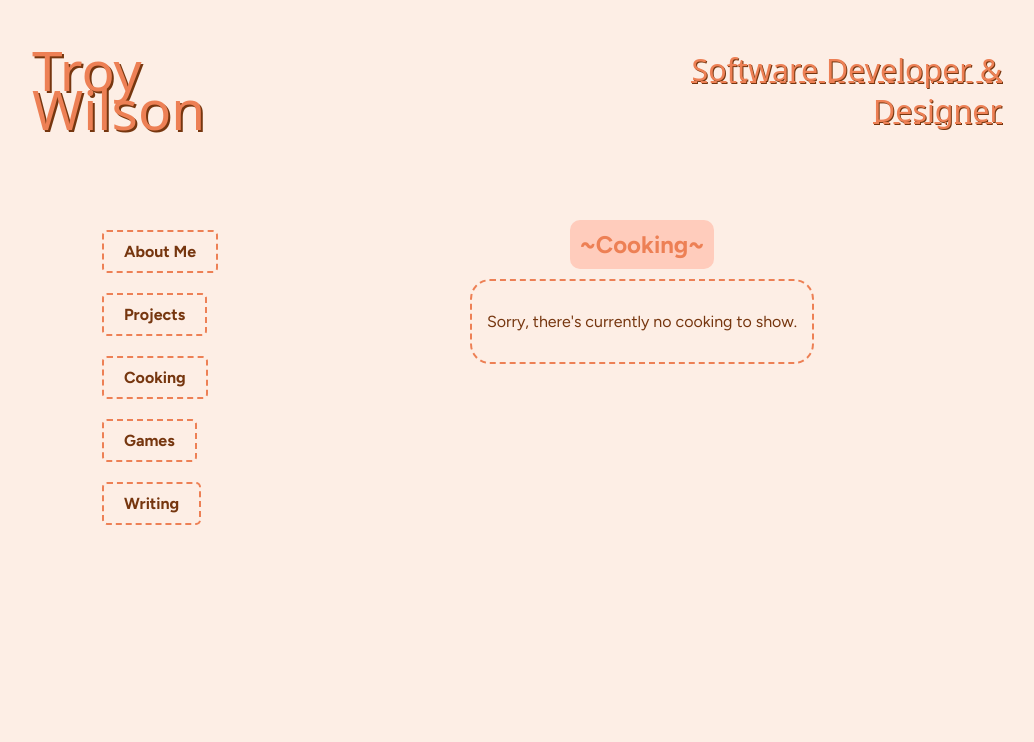
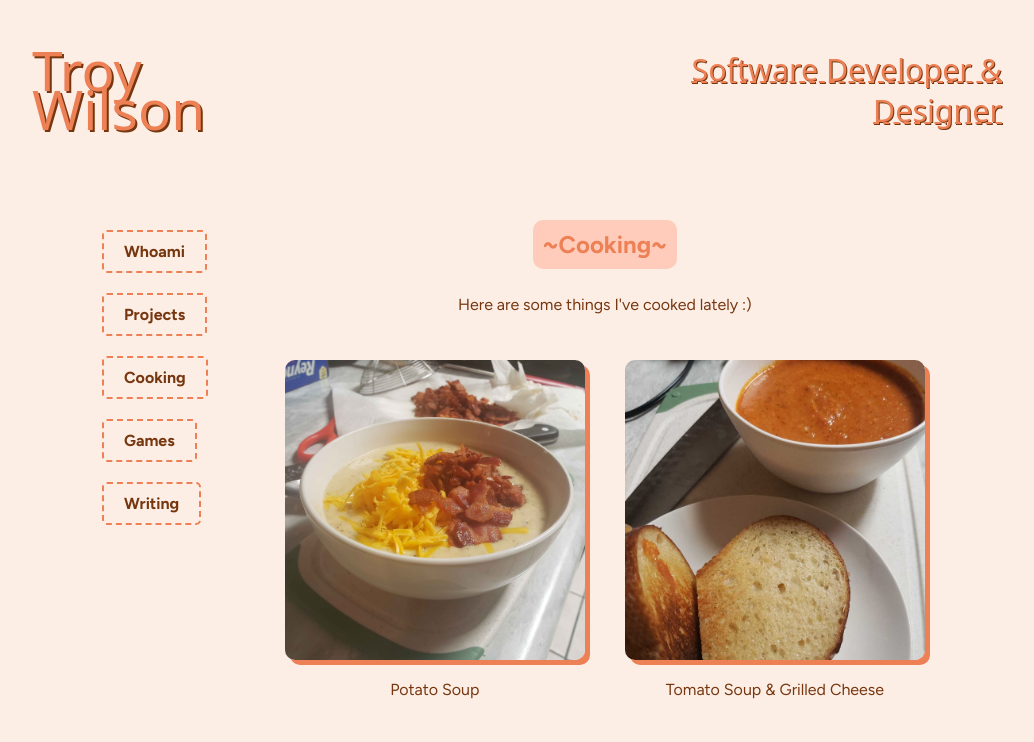
Before and after one commit to TroyAWilson/TroyAWilson.github.io, a plain HTML site: page cooking.html in a window 1280 px wide. Shown: the top 742 px of the page, without its empty margins (118-1152 px from the left). Drawn offline with Linux system fonts and the light colour scheme; a web font is replaced by a local one.

Commit message:
some new photos

```diff
--- a/cooking.html
+++ b/cooking.html
@@ -21,7 +21,7 @@
         <div class="container">
             <aside class="left">
                 <nav class="left-home-buttons">
-                    <a href="about.html">About Me</a>
+                    <a href="about.html">Whoami</a>
                     <a href="projects.html">Projects</a>
                     <a href="cooking.html">Cooking</a>
                     <a href="https://treewastaken.itch.io/" target="_blank" rel="noreferrer">Games</a>
@@ -30,8 +30,22 @@
             </aside>
             <main class="main-content">
                 <h2>~Cooking~</h2>
-                <div class="about-me">
-                    <p>Sorry, there's currently no cooking to show.</p>
+
+                <p>Here are some things I've cooked lately :)</p>
+
+                <div class="cooking-container">
+                    <div>
+                        <img src="images/potsoup.jpg" alt="Potato Soup" style="max-width: 300px; margin-top: 20px;"/>
+                        <p>Potato Soup</p>
+                    </div>
+                    <div>
+                        <img src="images/tomsoup.jpg" alt="Tomato Soup" style="max-width: 300px; margin-top: 20px;"/>
+                        <p>Tomato Soup & Grilled Cheese</p>
+                    </div>
+                    <div>
+                        <img src="images/habs.jpg" alt="Habaneros" style="max-width: 300px; margin-top: 20px;"/>
+                        <p>Habaneros prepared to dehydrate into a powder</p>
+                    </div>
                 </div>
             </main>
     </body>
--- a/styles.css
+++ b/styles.css
@@ -350,6 +350,26 @@ footer {
     margin: 0 auto;
 }
 
+/* Cooking */
+
+.cooking-container {
+    display: flex;
+    flex-wrap: wrap;
+    gap: 20px;
+    justify-content: center;
+    align-items: center;
+}
+
+.cooking-container div {
+    text-align: center;
+    max-width: 300px;
+    padding: 10px;
+}
+
+.cooking-container img {
+    border-radius: 10px;
+    box-shadow: 5px 5px 0px var(--med);
+}
 
 /* ----Scrollbar---- */
 :root {
```
Also changed, not shown: about.html (+1 -0 lines), projects.html (+1 -1 lines), writing.html (+1 -1 lines), images/habs.jpg (added), images/potsoup.jpg (added), images/tomsoup.jpg (added).
